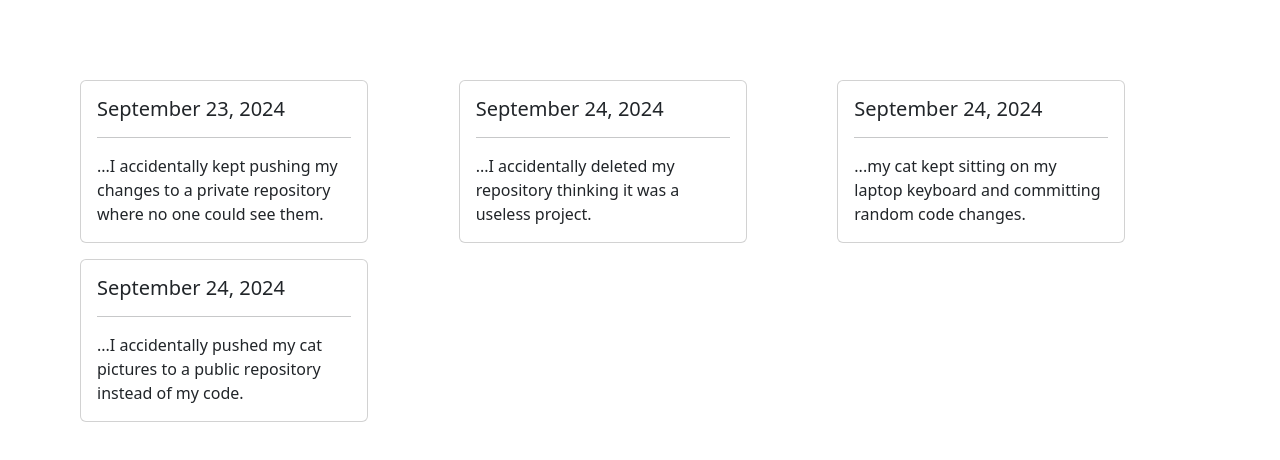
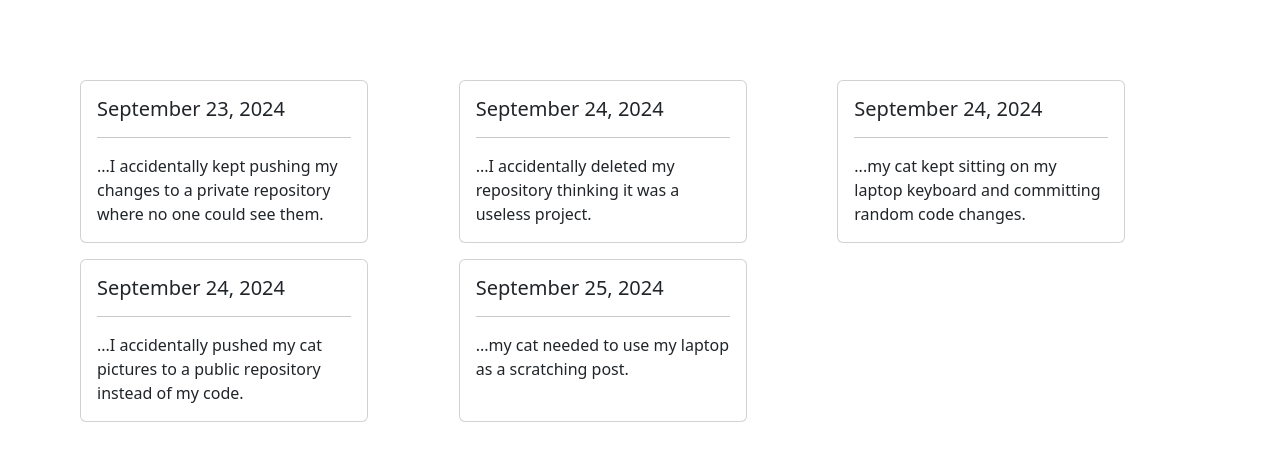
Before and after one commit to eric-zamora-tech/hall-of-shame, a React (Create React App) app: page / in a window 1280 px wide. Shown: the top 460 px of the page. Built offline with nearby package versions, Linux system fonts and the light colour scheme; the HTML template or start-up script is replaced by a standard one.

Commit message:
Added Shame Card

```diff
--- a/src/App.js
+++ b/src/App.js
@@ -8,6 +8,7 @@ function App() {
 <ShameCard title="September 24, 2024" content="...I accidentally deleted my repository thinking it was a useless project." />
 <ShameCard title="September 24, 2024" content="...my cat kept sitting on my laptop keyboard and committing random code changes." />
 <ShameCard title="September 24, 2024" content="...I accidentally pushed my cat pictures to a public repository instead of my code." />
+<ShameCard title="September 25, 2024" content="...my cat needed to use my laptop as a scratching post." />
     </div>
   );
 }
```
